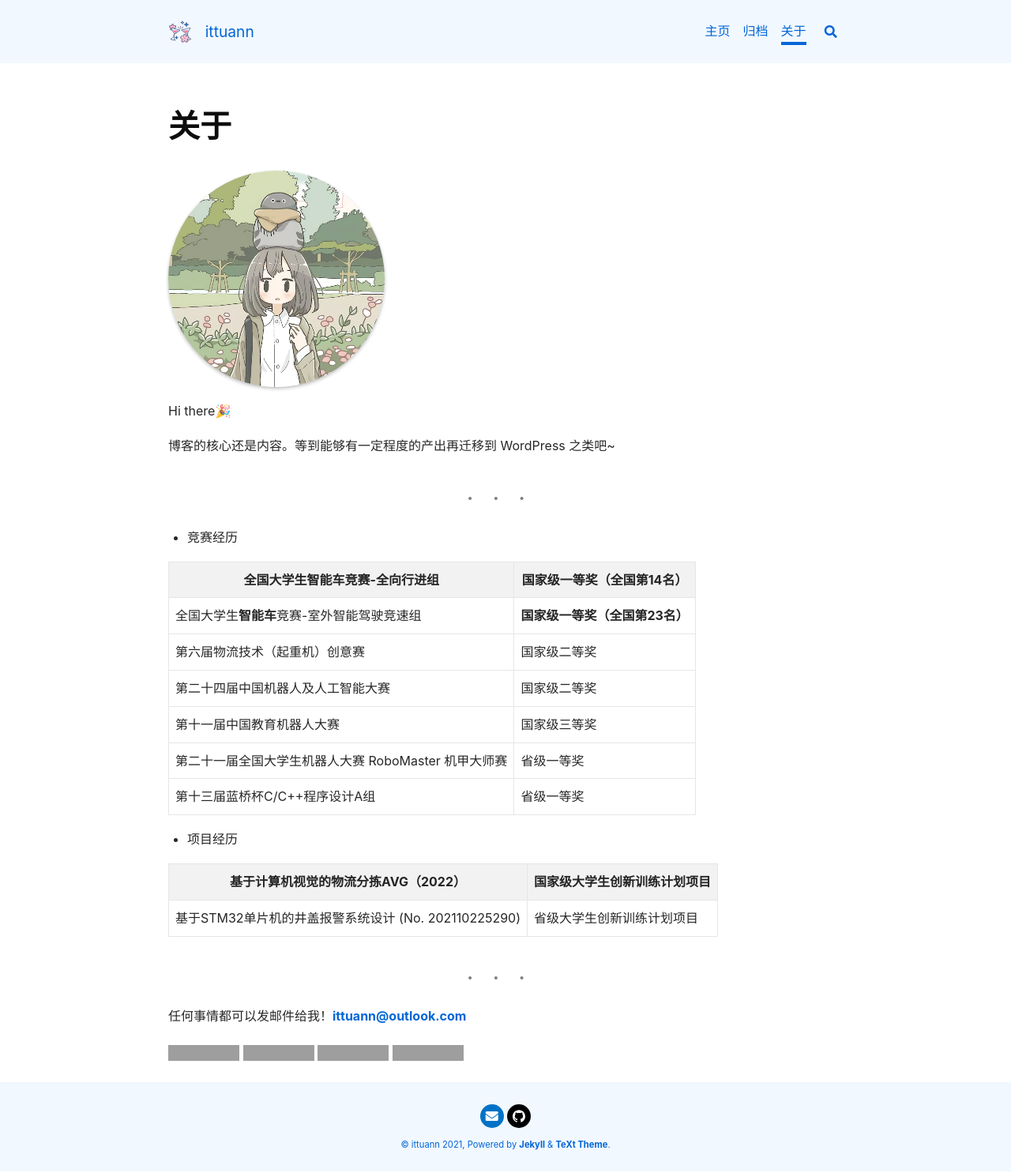
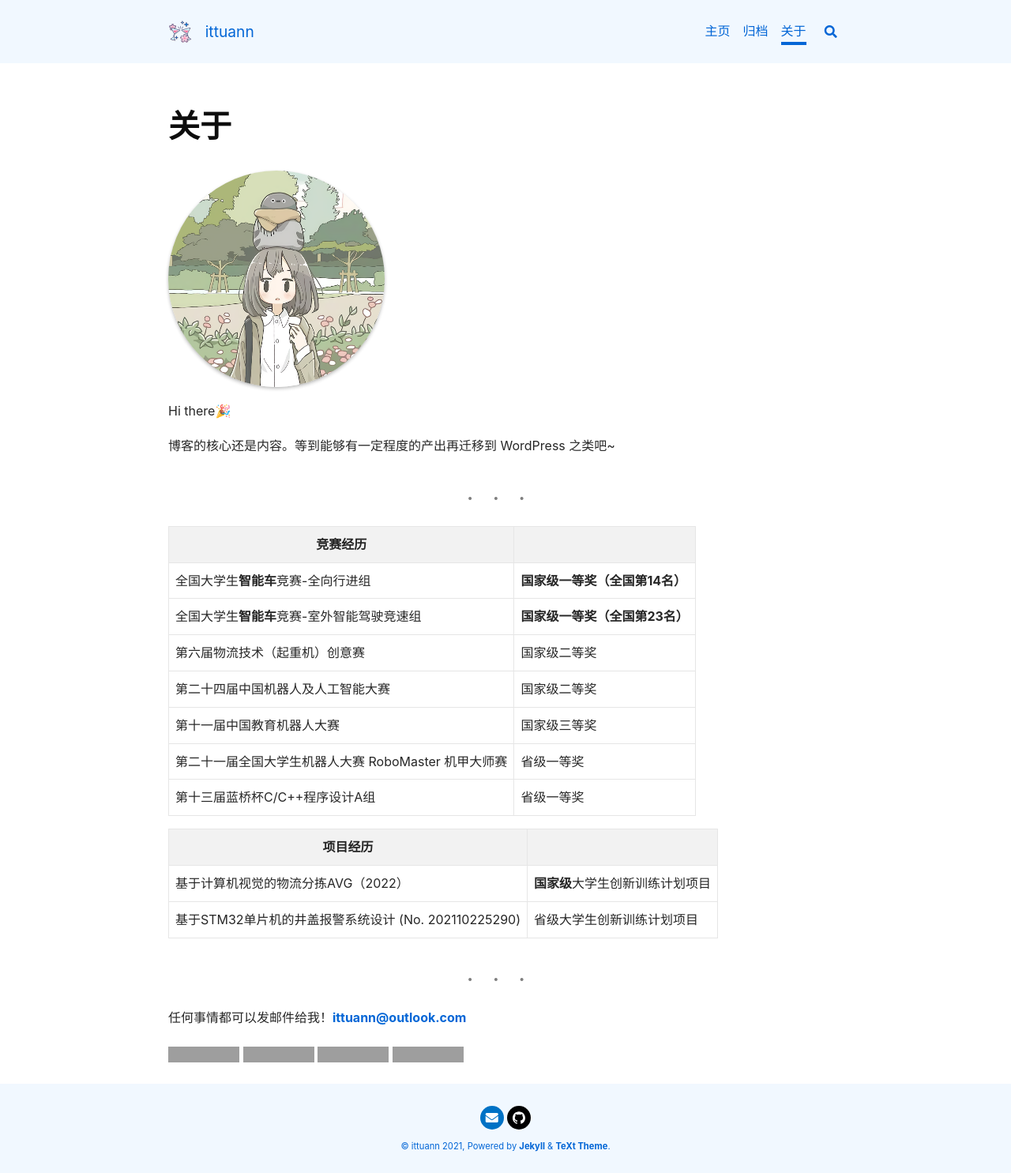
Before and after one commit to ittuann/ittuann.github.io, a Jekyll site: the page built from about.md, in a window 1280 px wide. Shown: the whole page at 79% size. Built offline with Jekyll 4.4.1, drawn with Linux system fonts in a browser that asks for light colours; nearby versions of some CDN libraries; comment, search, counter and statistics services are not loaded; grey boxes are pictures that could not be loaded.

Commit message:
Fix 22.08.20

```diff
--- a/about.md
+++ b/about.md
@@ -34,11 +34,9 @@ Hi there🎉
 
 ------
 
-- 竞赛经历
-
-
+| 竞赛经历                                             |                                |
+| ---------------------------------------------------- | ------------------------------ |
 | 全国大学生**智能车**竞赛-全向行进组                  | **国家级一等奖（全国第14名）** |
-| ---------------------------------------------------- | ------------------------------ |
 | 全国大学生**智能车**竞赛-室外智能驾驶竞速组          | **国家级一等奖（全国第23名）** |
 | 第六届物流技术（起重机）创意赛                       | 国家级二等奖                   |
 | 第二十四届中国机器人及人工智能大赛                   | 国家级二等奖                   |
@@ -46,13 +44,10 @@ Hi there🎉
 | 第二十一届全国大学生机器人大赛 RoboMaster 机甲大师赛 | 省级一等奖                     |
 | 第十三届蓝桥杯C/C++程序设计A组                       | 省级一等奖                     |
 
-- 项目经历
-
+| 项目经历                                             |                                  |
+| ---------------------------------------------------- | -------------------------------- |
 | 基于计算机视觉的物流分拣AVG（2022）                  | **国家级**大学生创新训练计划项目 |
-| ---------------------------------------------------- | -------------------------------- |
 | 基于STM32单片机的井盖报警系统设计 (No. 202110225290) | 省级大学生创新训练计划项目       |
-
-
 
 ------
 
```
